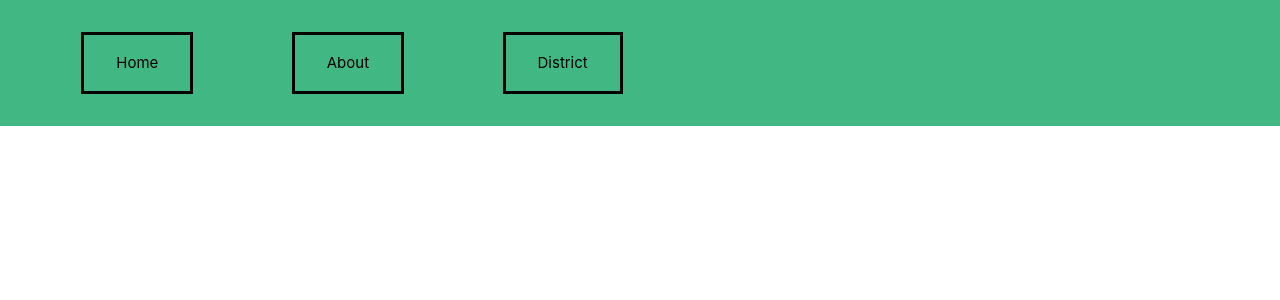
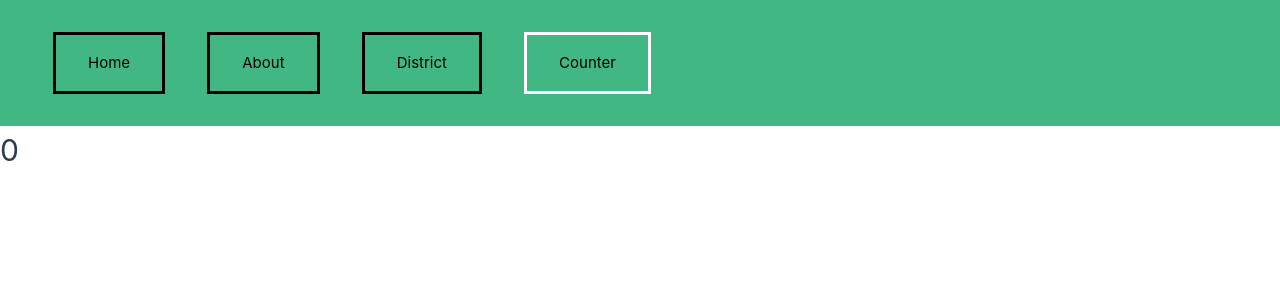
Before and after one commit to Igeorgiev325/site, a Vue app: page /counter in a window 1280 px wide. Before the commit this address had no page. Shown: the top 300 px of the page. Built offline with nearby package versions, Linux system fonts and the light colour scheme.

Commit message:
added counter view

```diff
--- a/src/components/TheHeader.vue
+++ b/src/components/TheHeader.vue
@@ -4,6 +4,7 @@
             <RouterLink to="/">Home</RouterLink>
             <RouterLink to="/about">About</RouterLink>
             <RouterLink to="/district">District</RouterLink>
+            <RouterLink to="/counter">Counter</RouterLink>
         </nav>
     </div>
 </template>
--- a/src/data/district.json
+++ b/src/data/district.json
@@ -18,5 +18,20 @@
     {
         "name":"Приморски",
         "item": ["Виница", "Изгрев", "Васил Левски", "Цветен квартал", "Чайка", "Бриз", "Траката", "Евксиновград"]
+    },
+    {
+        "Аспарухово": ["Аспарухово", "Дружба-Аспарухово", "Розова долина", "Галата", "Зеленика", "Боровец", "Ракитника", "Фичоза"]
+    },
+    {
+        "Владислав Варненчик": ["Владислав Варненчик", "Кайсиева Градина"]
+    },
+    {
+        "Младост": ["Младост", "Възраждане", "Свети Иван Рилски", "Победа", "Трошево"]
+    },
+    {
+        "Одесос": ["Център", "Христо Ботев", "Тракия", "Колхозен пазар", "Гръцки квартал", "Максуда", "Пристанище", "Батак", "Ж.П. Гара"]
+    },
+    {
+        "Приморски": ["Виница", "Изгрев", "Васил Левски", "Цветен квартал", "Чайка", "Бриз", "Траката", "Евксиновград"]
     }
 ]
--- a/src/router/index.ts
+++ b/src/router/index.ts
@@ -21,6 +21,11 @@ const router = createRouter({
       path: '/district',
       name: 'district',
       component: () => import('../views/DistrictView.vue')
+    },
+    {
+      path: '/counter',
+      name: 'counter',
+      component: () => import('../views/CounterView.vue')
     }
   ]
 })
--- /dev/null
+++ b/src/views/CounterView.vue
@@ -0,0 +1,11 @@
+<template>
+    <h1> {{ store.count }} </h1>
+</template>
+
+<script setup lang="ts">
+import { ref } from 'vue'
+import { useCounterStore } from '@/stores/counter'
+
+const store = useCounterStore()
+
+</script>
```
Also changed, not shown: src/stores/counter.ts (line endings or trailing spaces).
